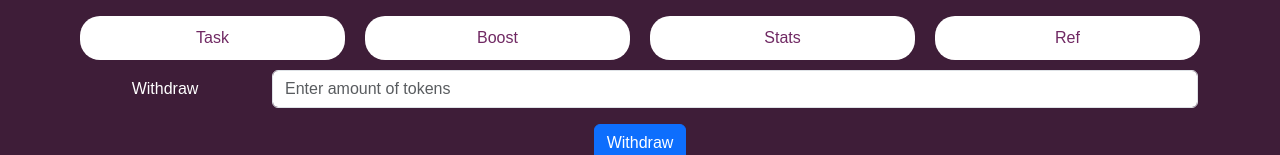
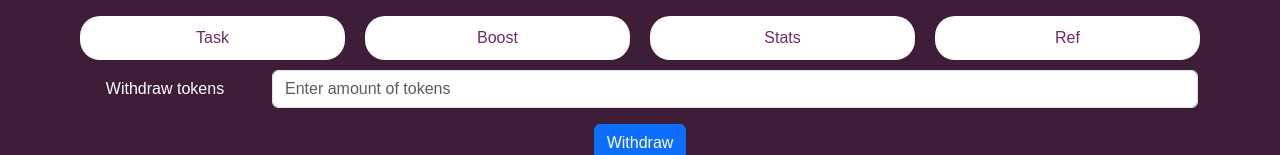
Before and after one commit to DjKpumsy/front, a React (Create React App) app in the folder front/: page / in a window 1280 px wide. Shown: the part 752-907 px from the top of the page. Built offline with nearby package versions, Linux system fonts and the light colour scheme.

Commit message:
Update App.js

```diff
--- a/front/src/App.js
+++ b/front/src/App.js
@@ -190,7 +190,7 @@ function App() {
                 <Form>
                     <Form.Group as={Row} className="mb-3" controlId="formPlaintextPassword">
                         <Form.Label column sm="2">
-                            Withdraw
+                            Withdraw tokens
                         </Form.Label>
                         <Col sm="10">
                             <Form.Control type="text" placeholder="Enter amount of tokens" />
```
